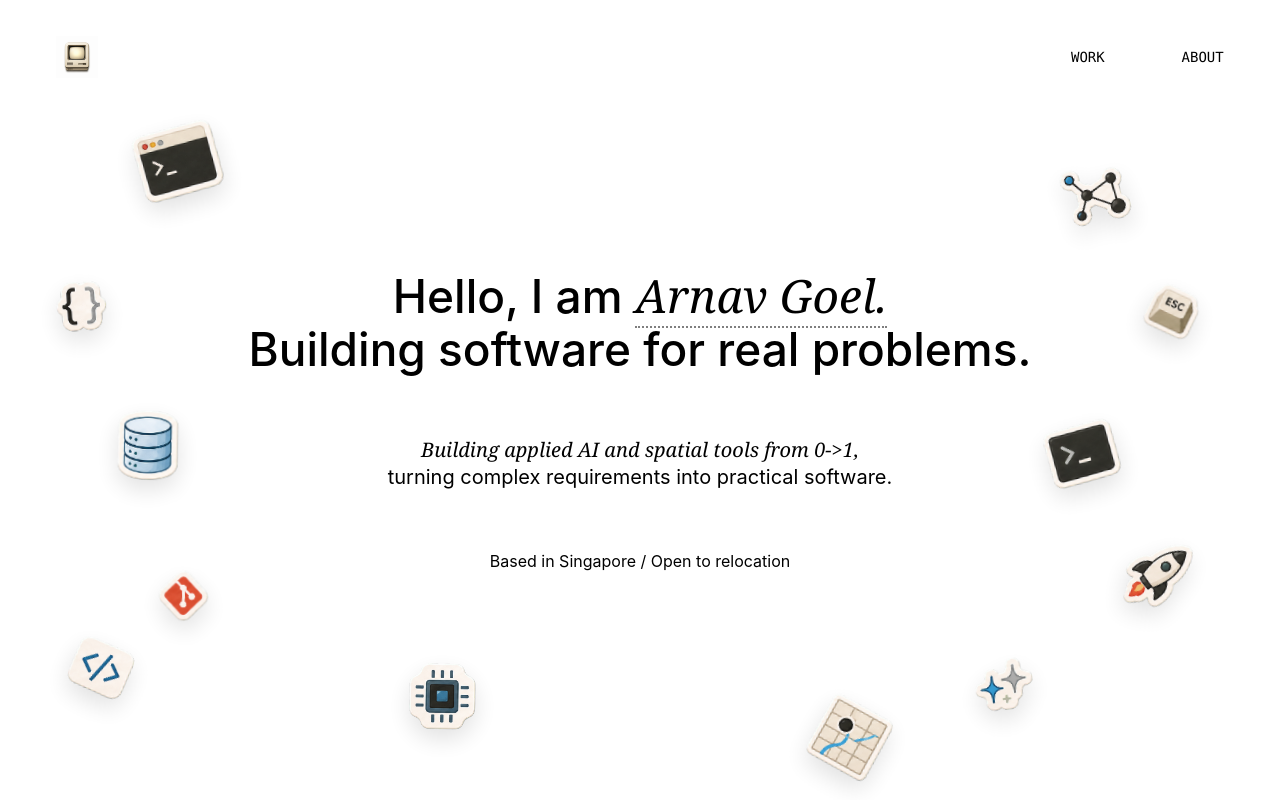
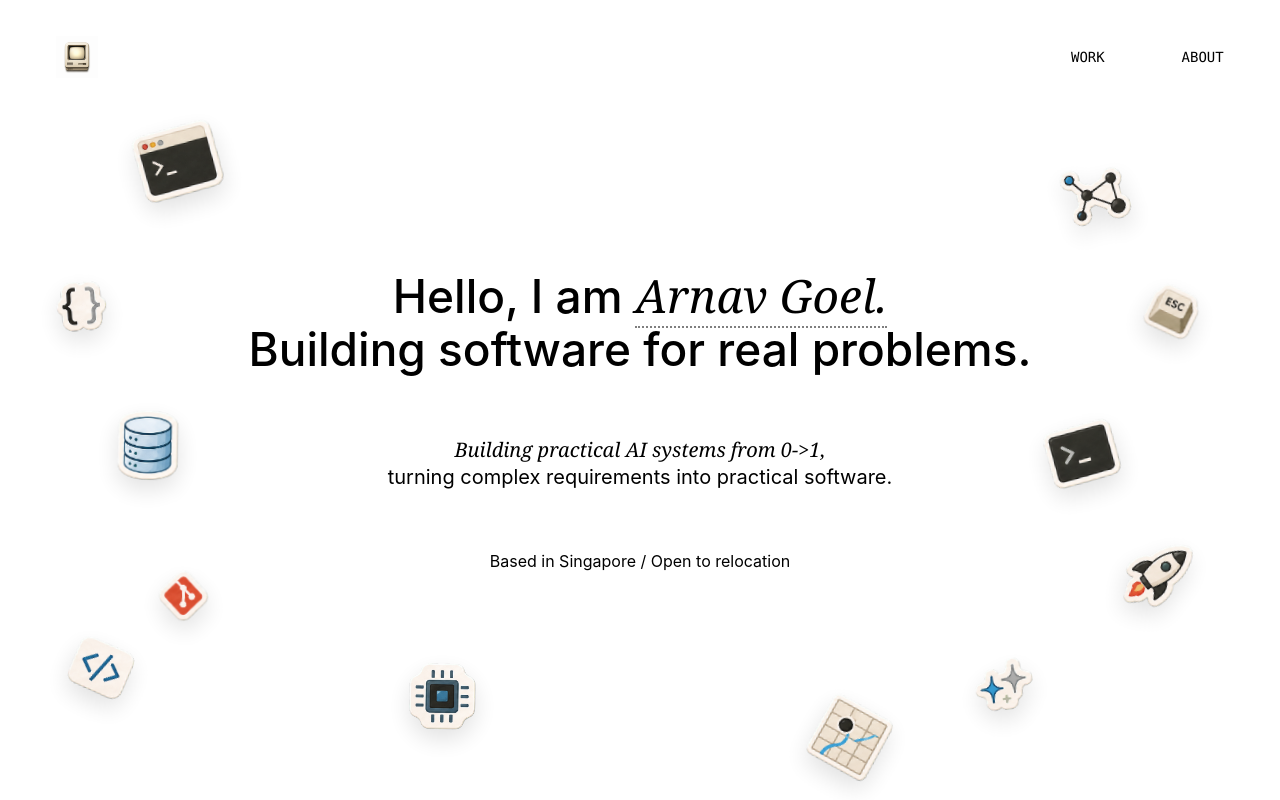
Before and after one commit to arnav-goel05/portfolio-website, a React (Vite) app: page / in a window 1280 px wide. Shown: the top 800 px of the page. Built offline with nearby package versions, Linux system fonts and the light colour scheme.

Commit message:
Update homepage AI subcopy

```diff
--- a/src/pages/PortfolioPage.tsx
+++ b/src/pages/PortfolioPage.tsx
@@ -63,7 +63,7 @@ export function PortfolioPage() {
           <span>Building software for real problems.</span>
         </h1>
         <p className="hero-subcopy">
-          <em>Building applied AI and spatial tools from 0-&gt;1,</em>
+          <em>Building practical AI systems from 0-&gt;1,</em>
           <br />
           turning complex requirements into practical software.
         </p>
```
